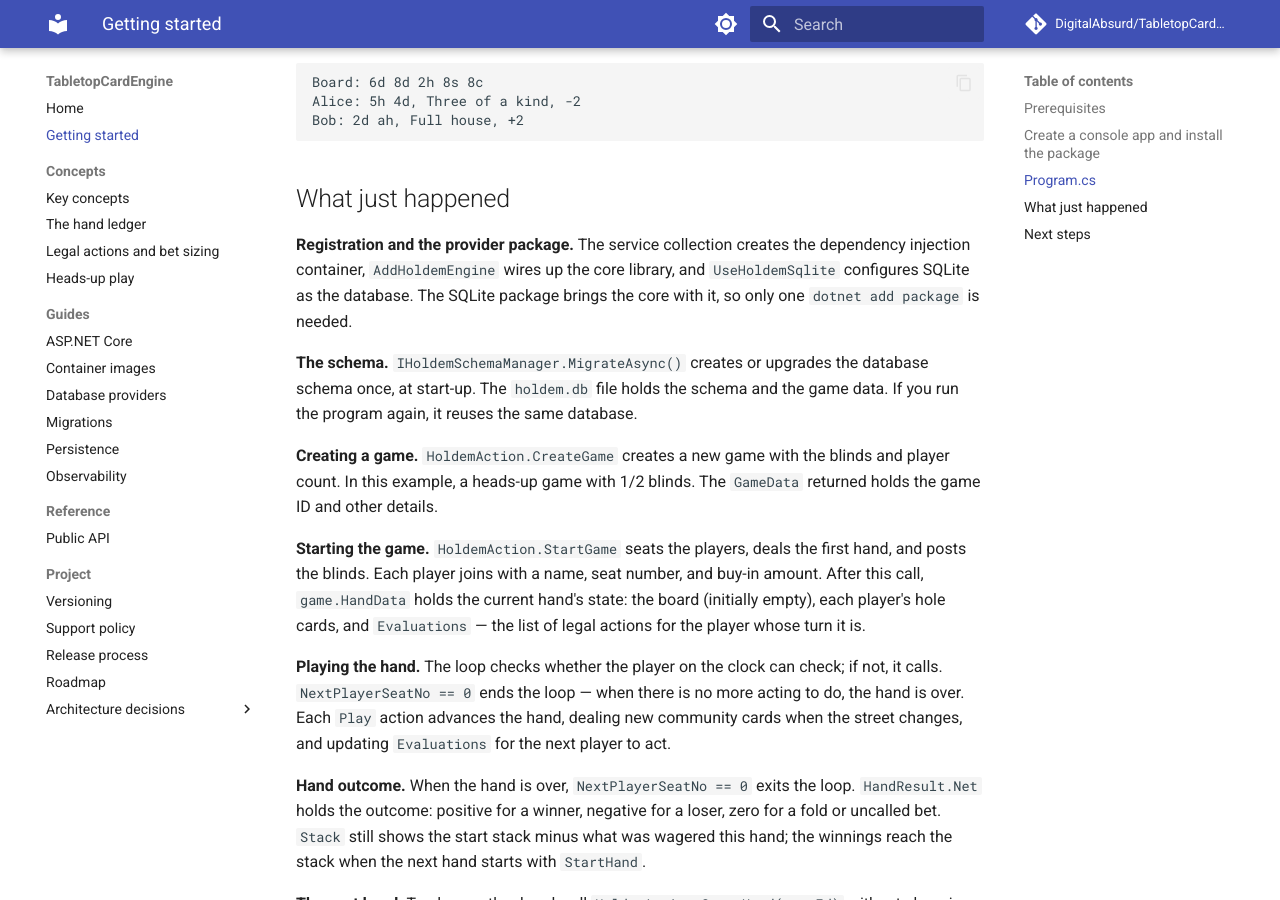
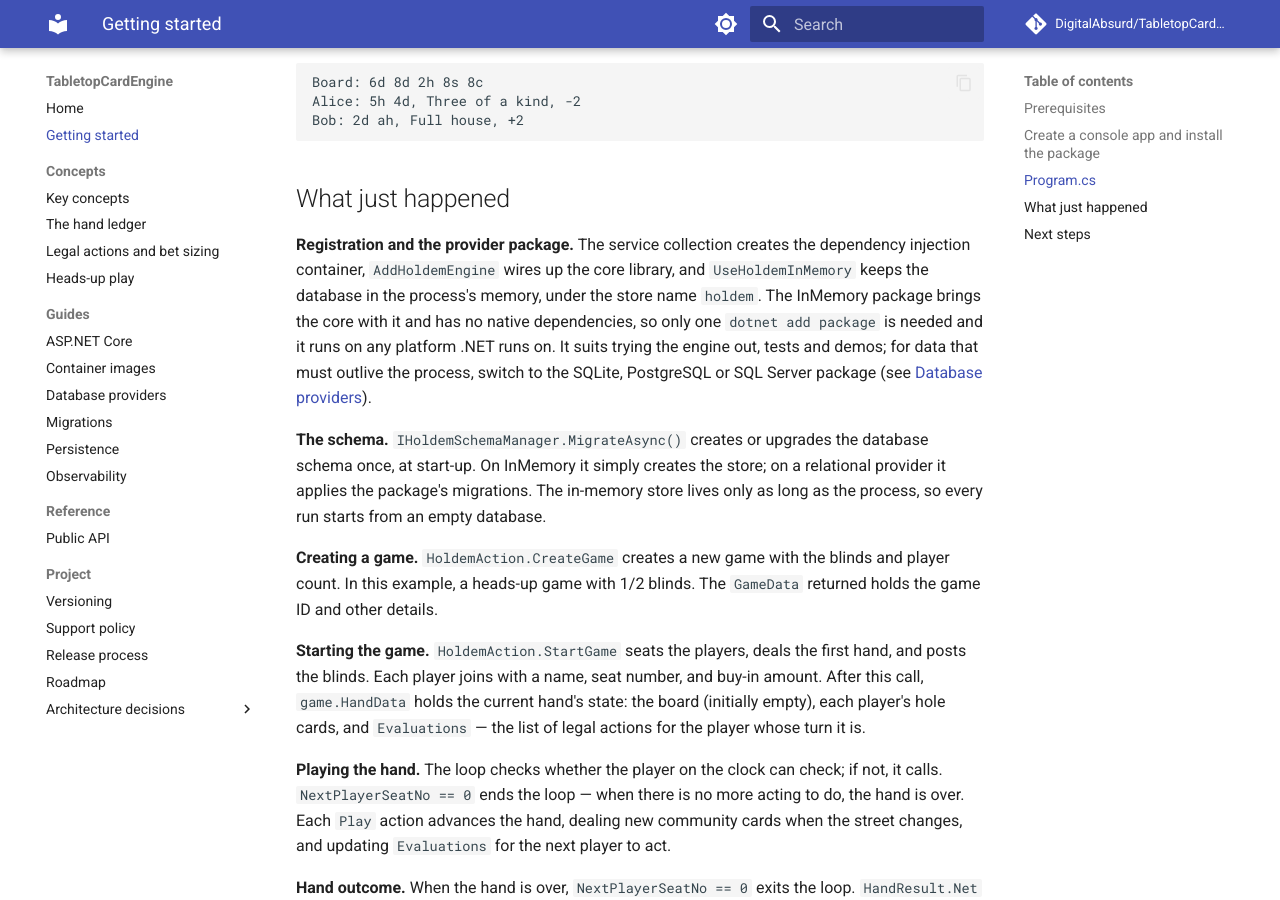
Before and after one commit to DigitalAbsurd/TabletopCardEngine, an MkDocs documentation site: the page built from docs/getting-started.md, in a window 1280 px wide and 900 px high, scrolled down 1661 px. Built offline with MkDocs 1.6.1 and Material for MkDocs 9.7.7, drawn with Linux system fonts in a browser that asks for light colours; comment, search, counter and statistics services are not loaded; some of the changed text lies outside the part shown.

Commit message:
docs: base the quick start on TabletopCardEngine.InMemory
The SQLite package pulls in native SQLite binaries for every platform,
which is a heavy first install for trying the engine out. The quick start
in the README and the getting-started guide now use the InMemory package,
which is fully managed, and the guide points to the persistent providers.

Co-Authored-By: Claude Opus 5.5 <noreply@anthropic.com>

````diff
--- a/docs/getting-started.md
+++ b/docs/getting-started.md
@@ -9,10 +9,10 @@ Install the [.NET 10 SDK](https://dotnet.microsoft.com/en-us/download/dotnet/10.
 ```bash
 dotnet new console -n HoldemQuickStart
 cd HoldemQuickStart
-dotnet add package TabletopCardEngine.Sqlite --prerelease
+dotnet add package TabletopCardEngine.InMemory --prerelease
 ```
 
-The SQLite package brings the core package with it.
+The InMemory package brings the core package with it.
 
 ## Program.cs
 
@@ -20,10 +20,10 @@ The SQLite package brings the core package with it.
 using Microsoft.Extensions.DependencyInjection;
 using TabletopCardEngine;
 using TabletopCardEngine.Dto;
-using TabletopCardEngine.Sqlite;
+using TabletopCardEngine.InMemory;
 
 var services = new ServiceCollection();
-services.AddHoldemEngine(db => db.UseHoldemSqlite("Data Source=holdem.db"));
+services.AddHoldemEngine(db => db.UseHoldemInMemory("holdem"));
 using var provider = services.BuildServiceProvider();
 
 // Create or upgrade the schema once, at start-up.
@@ -87,9 +87,9 @@ Bob: 2d ah, Full house, +2
 
 ## What just happened
 
-**Registration and the provider package.** The service collection creates the dependency injection container, `AddHoldemEngine` wires up the core library, and `UseHoldemSqlite` configures SQLite as the database. The SQLite package brings the core with it, so only one `dotnet add package` is needed.
+**Registration and the provider package.** The service collection creates the dependency injection container, `AddHoldemEngine` wires up the core library, and `UseHoldemInMemory` keeps the database in the process's memory, under the store name `holdem`. The InMemory package brings the core with it and has no native dependencies, so only one `dotnet add package` is needed and it runs on any platform .NET runs on. It suits trying the engine out, tests and demos; for data that must outlive the process, switch to the SQLite, PostgreSQL or SQL Server package (see [Database providers](providers.md)).
 
-**The schema.** `IHoldemSchemaManager.MigrateAsync()` creates or upgrades the database schema once, at start-up. The `holdem.db` file holds the schema and the game data. If you run the program again, it reuses the same database.
+**The schema.** `IHoldemSchemaManager.MigrateAsync()` creates or upgrades the database schema once, at start-up. On InMemory it simply creates the store; on a relational provider it applies the package's migrations. The in-memory store lives only as long as the process, so every run starts from an empty database.
 
 **Creating a game.** `HoldemAction.CreateGame` creates a new game with the blinds and player count. In this example, a heads-up game with 1/2 blinds. The `GameData` returned holds the game ID and other details.
 
````
Also changed, not shown: README.md (+4 -4 lines).
